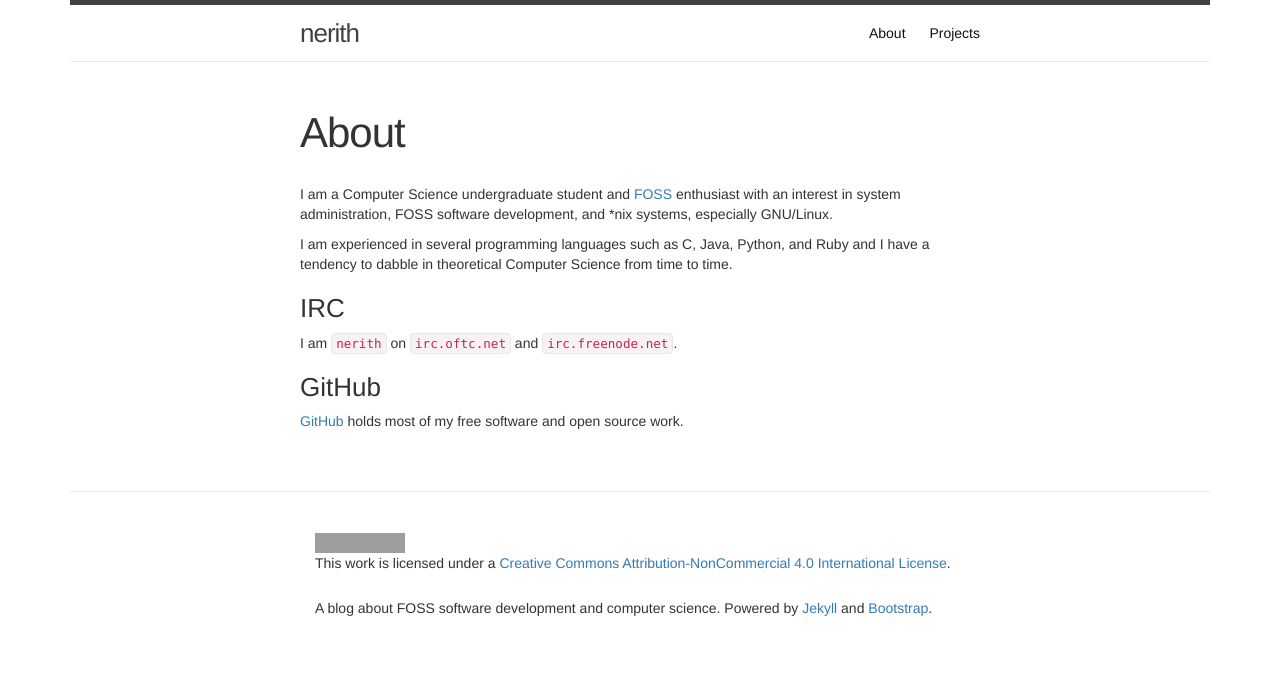
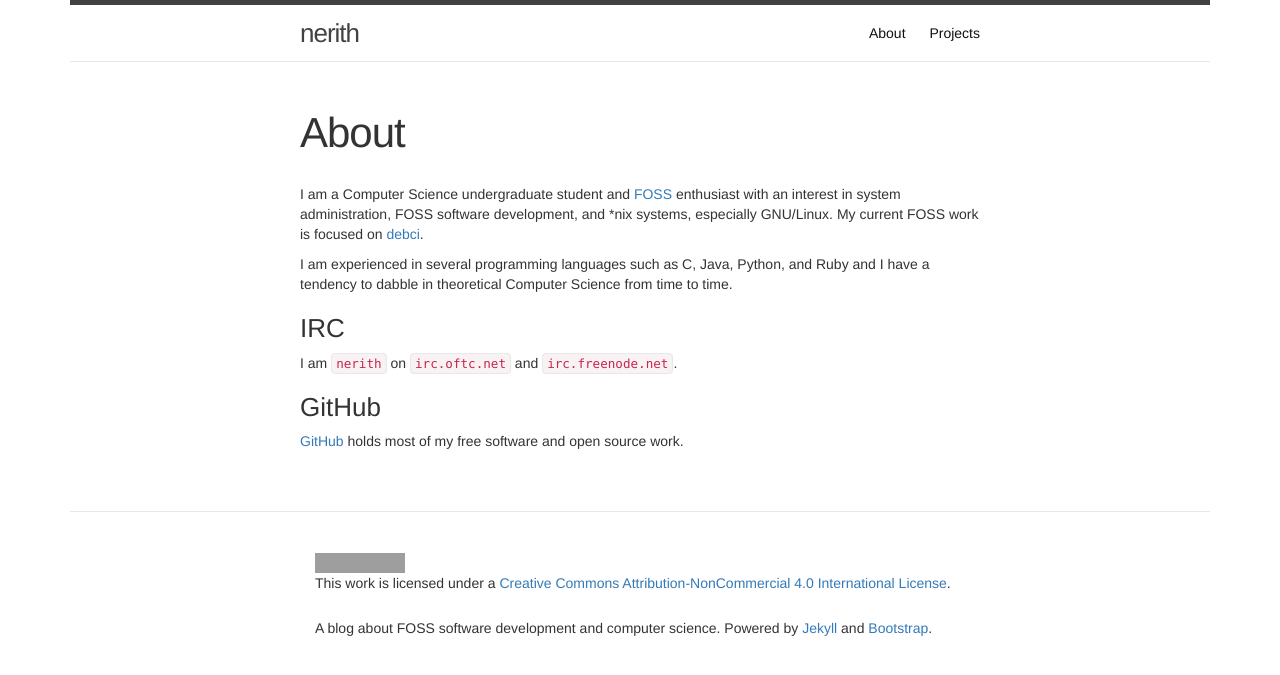
Before and after one commit to nerith/nerith.github.io, a Jekyll site: the page built from about.md, in a window 1280 px wide. Shown: the top 675 px of the page. Built offline with Jekyll 4.4.1, drawn with Linux system fonts in a browser that asks for light colours; grey boxes are pictures that could not be loaded.

Commit message:
about.md: Add some information about my FOSS work

```diff
--- a/about.md
+++ b/about.md
@@ -7,7 +7,8 @@ permalink: /about/
 I am a Computer Science undergraduate student and
 [FOSS](https://en.wikipedia.org/wiki/Free_and_open-source_software)
 enthusiast with an interest in system administration, FOSS software development,
-and *nix systems, especially GNU/Linux.
+and *nix systems, especially GNU/Linux. My current FOSS work is focused on
+[debci](http://ci.debian.net).
 
 I am experienced in several programming languages such as C, Java, Python, and Ruby and I have a tendency to dabble in theoretical Computer Science
 from time to time.
```
